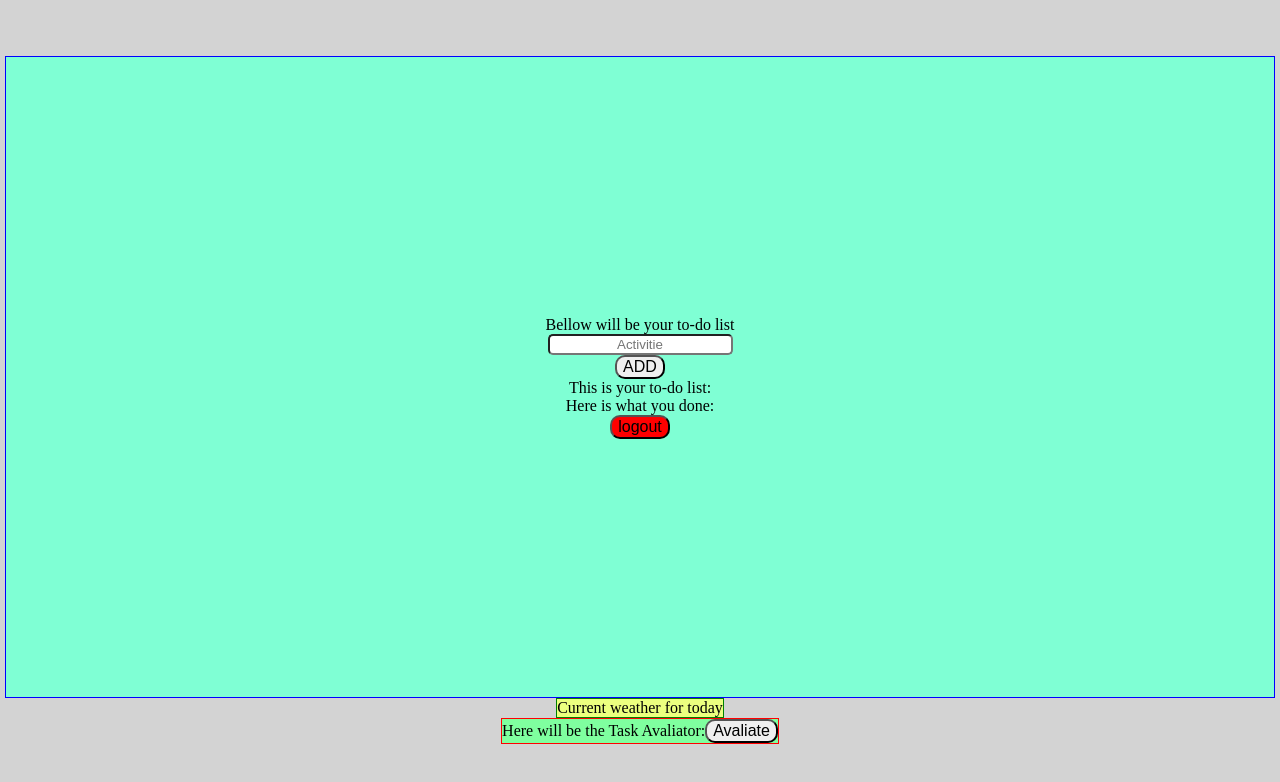
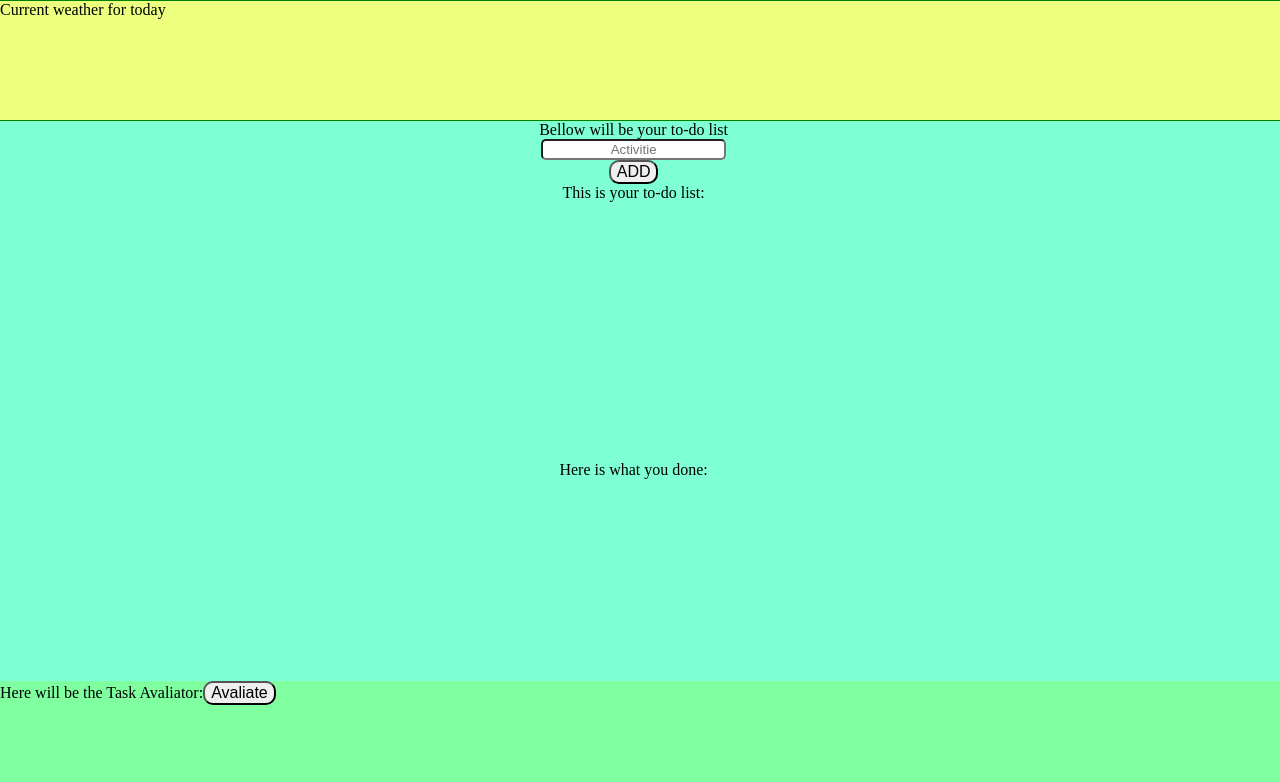
Before and after one commit to xrosflare/MyFirstCiCd, a React (Vite) app: page /dashboard in a window 1280 px wide. Shown: the top 782 px of the page. Built offline with nearby package versions, Linux system fonts and the light colour scheme; sample sign-in values are in the browser's storage.

Commit message:
fix layout for improved visual and correct item disposal

```diff
--- a/src/App.css
+++ b/src/App.css
@@ -1,4 +1,4 @@
-.AppContainer{
+.AppContainer {
   background-color: lightgray;
   width: 100%;
   height: 100%;
@@ -7,18 +7,19 @@ flex-direction: column;
   justify-content: center;
   align-items: center;
 }
-.ToDoContainer{
+.WeatherContainer {
+  background-color: rgb(236, 255, 127);
+  border: solid 1px green;
+  height: 15%;
+  width: 100%;
+}
+.ToDoContainer {
   background-color: aquamarine;
-  border:solid 1px blue;
-
+  height: 70%;
+  width: 100%;
 }
-.FootContainer{
+.FootContainer {
   background-color: rgb(127, 255, 159);
-  border:solid 1px red;
-
+  height: 15%;
+  width: 100%;
 }
-.WeatherContainer{
-  background-color: rgb(236, 255, 127);
-  border:solid 1px green;
-
-}
--- a/src/App.tsx
+++ b/src/App.tsx
@@ -16,13 +16,13 @@ function App() {
         theme="colored"
         />
 
+      <div className='WeatherContainer'>
+        <WeatherCheck />
+      </div>
       <div className='ToDoContainer'>
         <ToDoList />
       </div>
 
-      <div className='WeatherContainer'>
-        <WeatherCheck />
-      </div>
       <div className='FootContainer'>
         <FootAvaliator />
       </div>
--- a/src/Components/CreateList/ToDoList.css
+++ b/src/Components/CreateList/ToDoList.css
@@ -1,41 +1,53 @@
-.ToDoListContainer{
+.ToDoListContainer {
   display: flex;
   flex-direction: column;
   width: 99dvw;
-    height:80dvh;
+  height: 80dvh;
   align-items: center;
   justify-content: center;
 }
-.ToDoListMapContainer, .DoneListMapContainer{
+.createActivitieContainer {
+  display: flex;
+  flex-direction: column;
+  height: 20%;
+  width: 100%;
+  margin: 0.6em;
+  justify-content: center;
+  align-items: center;
+}
+.ToDoListMapContainer,
+.DoneListMapContainer {
+  height: 50%;
   max-height: 300px;
   overflow-y: auto;
+  max-width: 100%;
 }
 
-li{
+li {
   display: flex;
   flex-direction: row;
-    justify-content:space-around;
+  justify-content: space-around;
   font-size: 1.4em;
   font-weight: 700;
-    gap:10px;
+  gap: 10px;
   margin: 1em;
-    border-bottom: solid 2px black;
+  border-bottom: solid 1px black;
   border-radius: 10px;
 }
-button{
-    border-radius:10px;
+button {
+  border-radius: 10px;
   color: white;
   font-size: 1em;
 }
 
-.editButton{
+.editButton {
   background-color: yellow;
   color: black;
 }
-.doneButton{
+.doneButton {
   background-color: greenyellow;
   color: black;
 }
-.logoutButton{
+.logoutButton {
   background-color: red;
 }
```
Also changed, not shown: src/pages/login.tsx (+0 -11 lines). Lines whose indentation alone changed are shown as unchanged.
